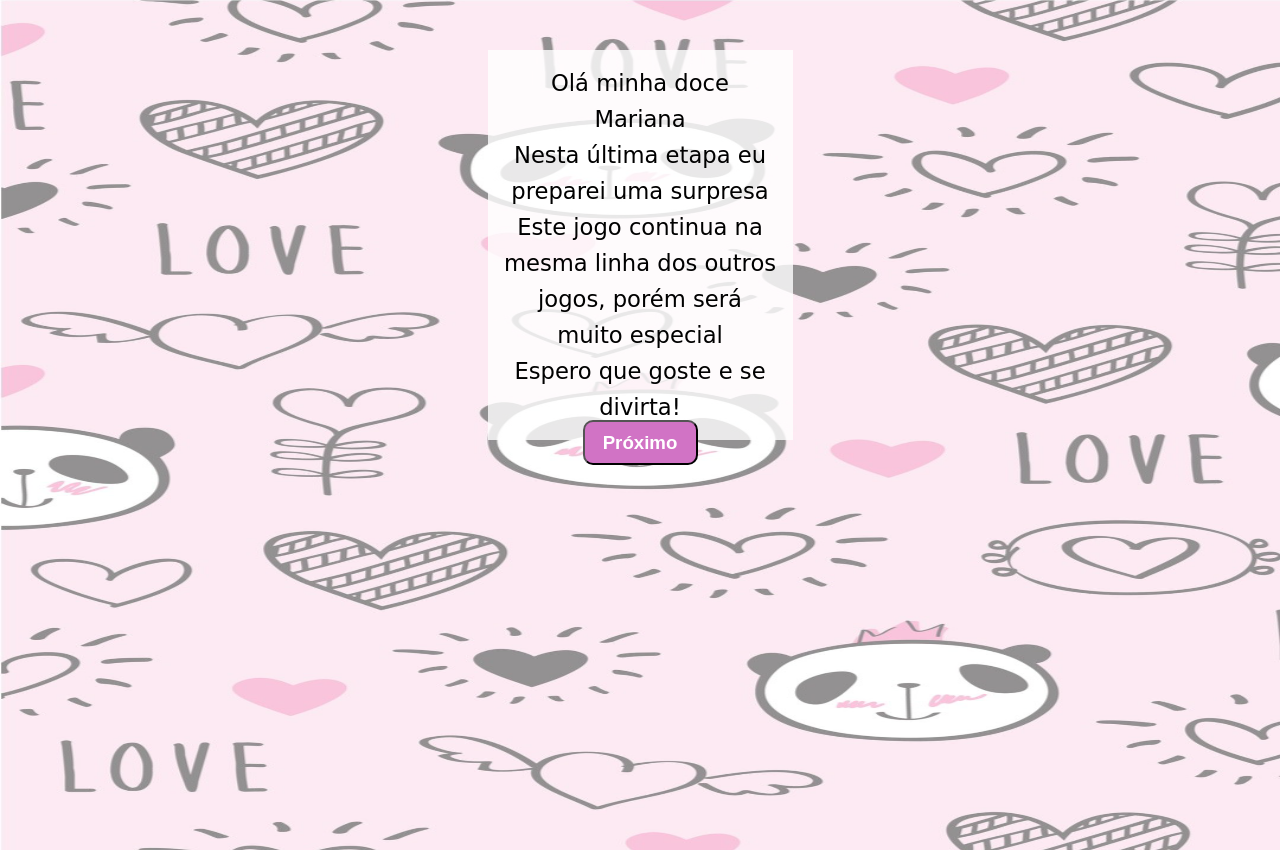
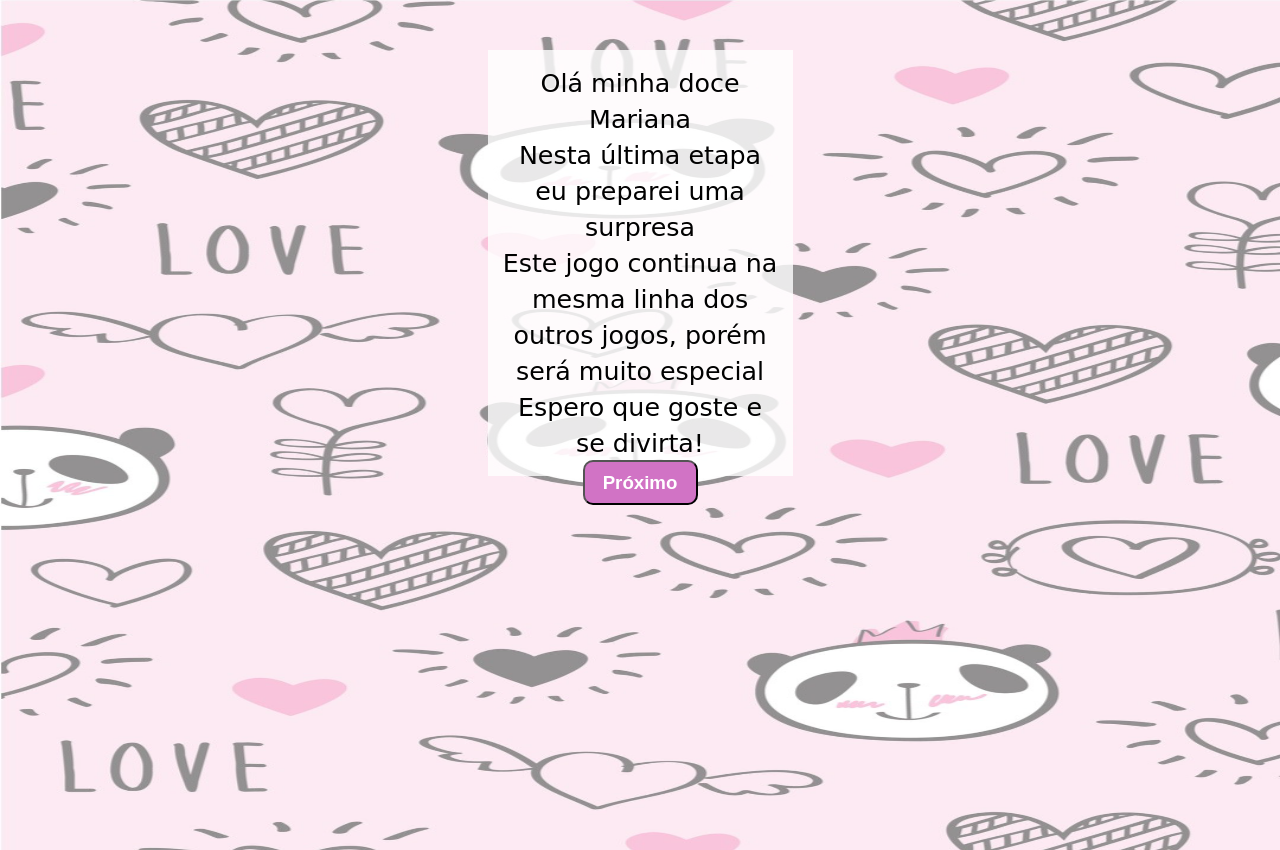
Before and after one commit to ednosmab/vamos_jogar, a plain HTML site: page index.html in a window 1280 px wide. Shown: the top 850 px of the page. Drawn offline with Linux system fonts and the light colour scheme.

Commit message:
"alterando"

```diff
--- a/css/style.css
+++ b/css/style.css
@@ -44,7 +44,7 @@ input{
     width: 70px;
 }
 .troca, .troca2, .troca3{
-    margin-top: 20px;
+    margin-top: 60px;
     width: 115px;
     height: 45px;
     font-size: 14pt;
@@ -72,7 +72,7 @@ input{
     width: 2100px;
     height: 80px;
     font-family: cursive;
-    font-size: 17pt;
+    font-size: 19pt;
     border-radius: 60px;
 }
 p.texto{
@@ -80,7 +80,7 @@ p.texto{
     margin: auto;
     padding: 15px;
     font-family: cursive;
-    font-size: 17pt;
+    font-size: 19pt;
     line-height: 27pt;
     width: 275px;
 }
@@ -89,7 +89,7 @@ p#tentativa{
     margin: auto;
     padding: 15px;
     font-family: cursive;
-    font-size: 17pt;
+    font-size: 19pt;
     line-height: 27pt;
     border-radius: 100px;
     width: 200px;
```
